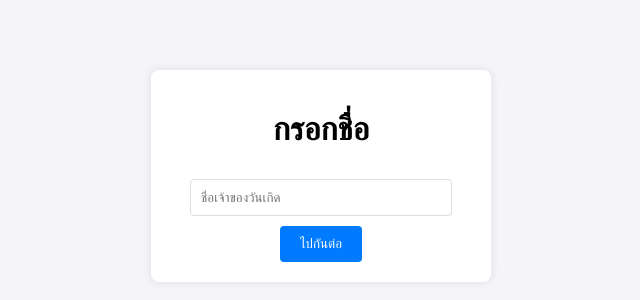
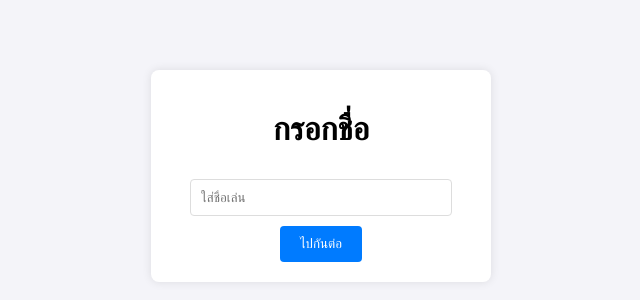
Before and after one commit to Fcman1010/wriatc, a plain HTML site: page index.html in a window 1280 px wide. Shown: the part 224-524 px from the top of the page, 319-959 px from the left. Drawn offline with Linux system fonts and the light colour scheme.

Commit message:
Update index.html

```diff
--- a/index.html
+++ b/index.html
@@ -10,7 +10,7 @@
     <div class="login-container">
         <h1>กรอกชื่อ</h1>
         <form id="login-form">
-            <input type="text" id="name" placeholder="ชื่อเจ้าของวันเกิด" required>
+            <input type="text" id="name" placeholder="ใส่ชื่อเล่น" required>
             <button type="submit">ไปกันต่อ</button>
         </form>
     </div>
```
